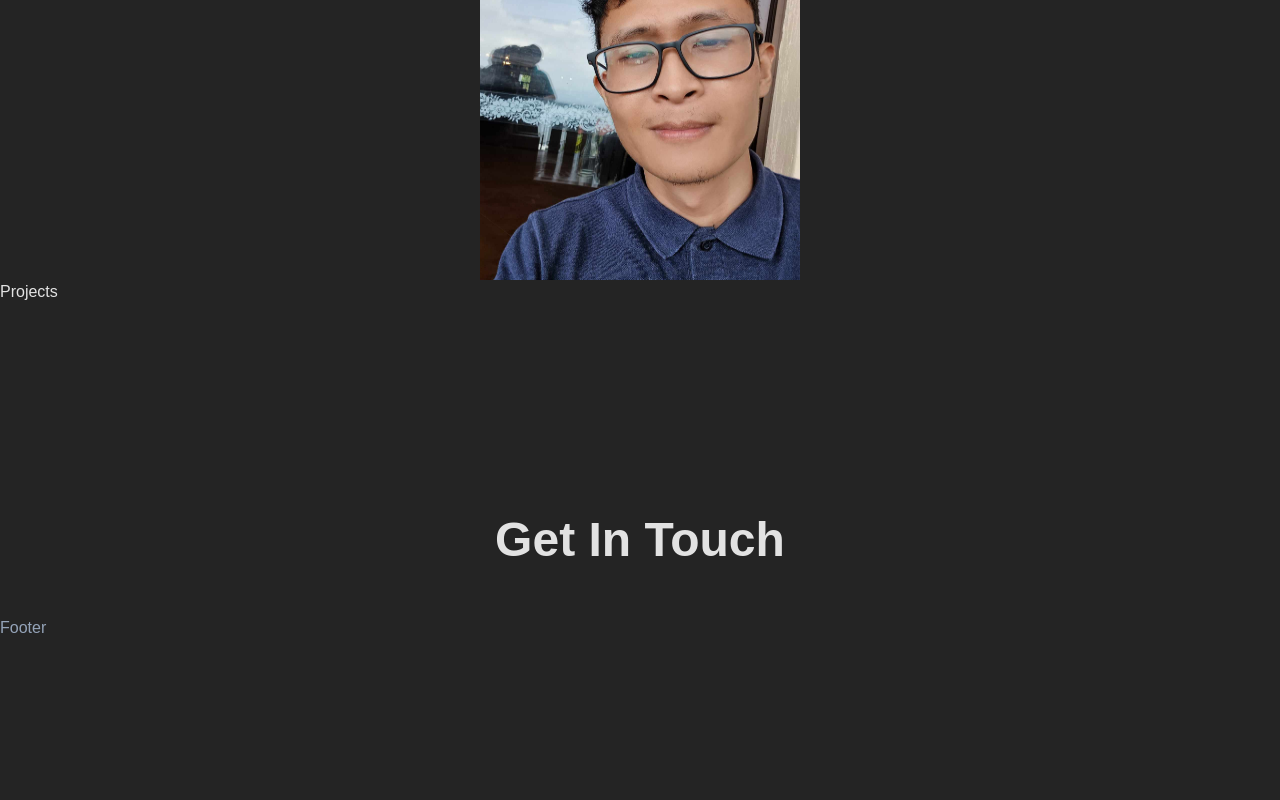
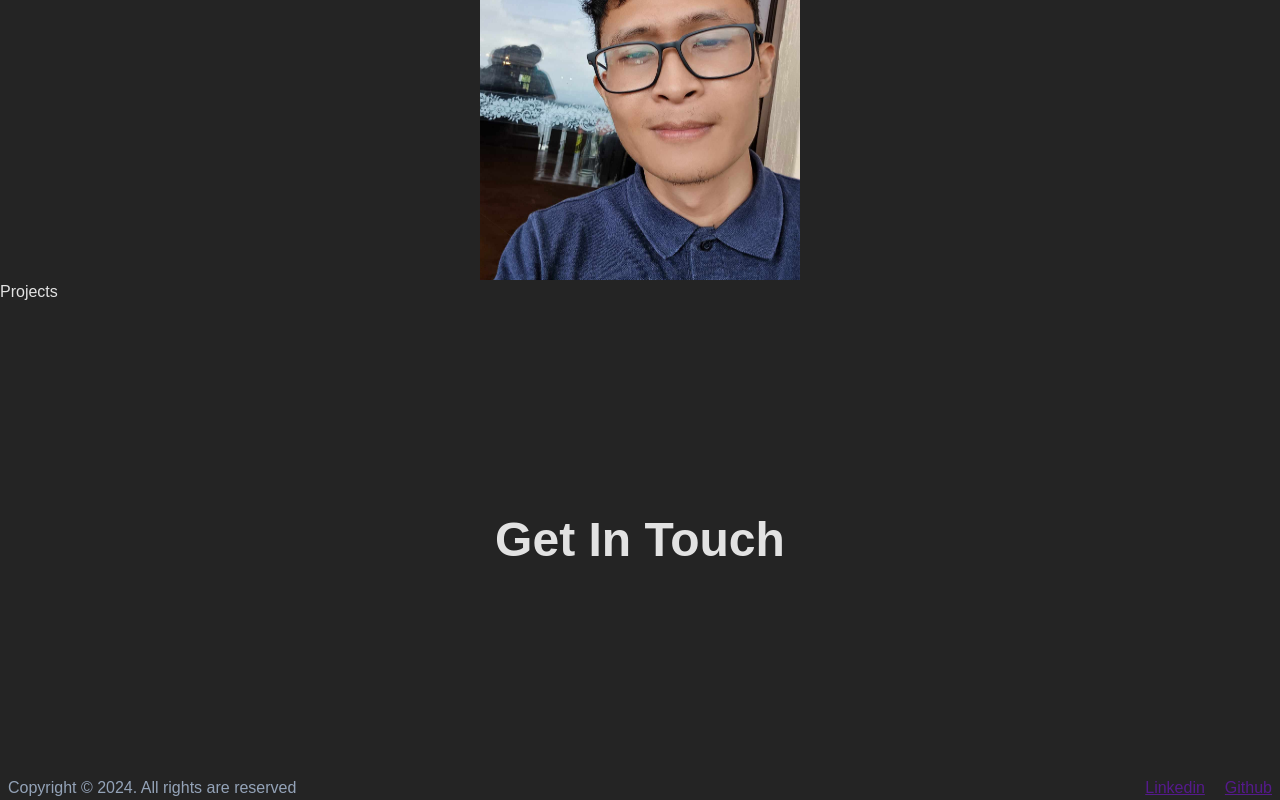
Before and after one commit to J0hnux/react-portfolio, a React (Vite) app: page / in a window 1280 px wide. Shown: the part 1676-2476 px from the top of the page. Before the commit the page ends 2316 px from the top, so only its background shows below. Built offline with nearby package versions, Linux system fonts and the light colour scheme.

Commit message:
Populated footer section with information

```diff
--- a/src/components/Footer.jsx
+++ b/src/components/Footer.jsx
@@ -1,5 +1,13 @@
 const Footer = () => {
-  return <footer>Footer</footer>;
+  return (
+    <footer className="container section">
+      Copyright © 2024. All rights are reserved
+      <div className="socials__container">
+        <a href="">Linkedin</a>
+        <a href="">Github</a>
+      </div>
+    </footer>
+  );
 };
 
 export default Footer;
```
